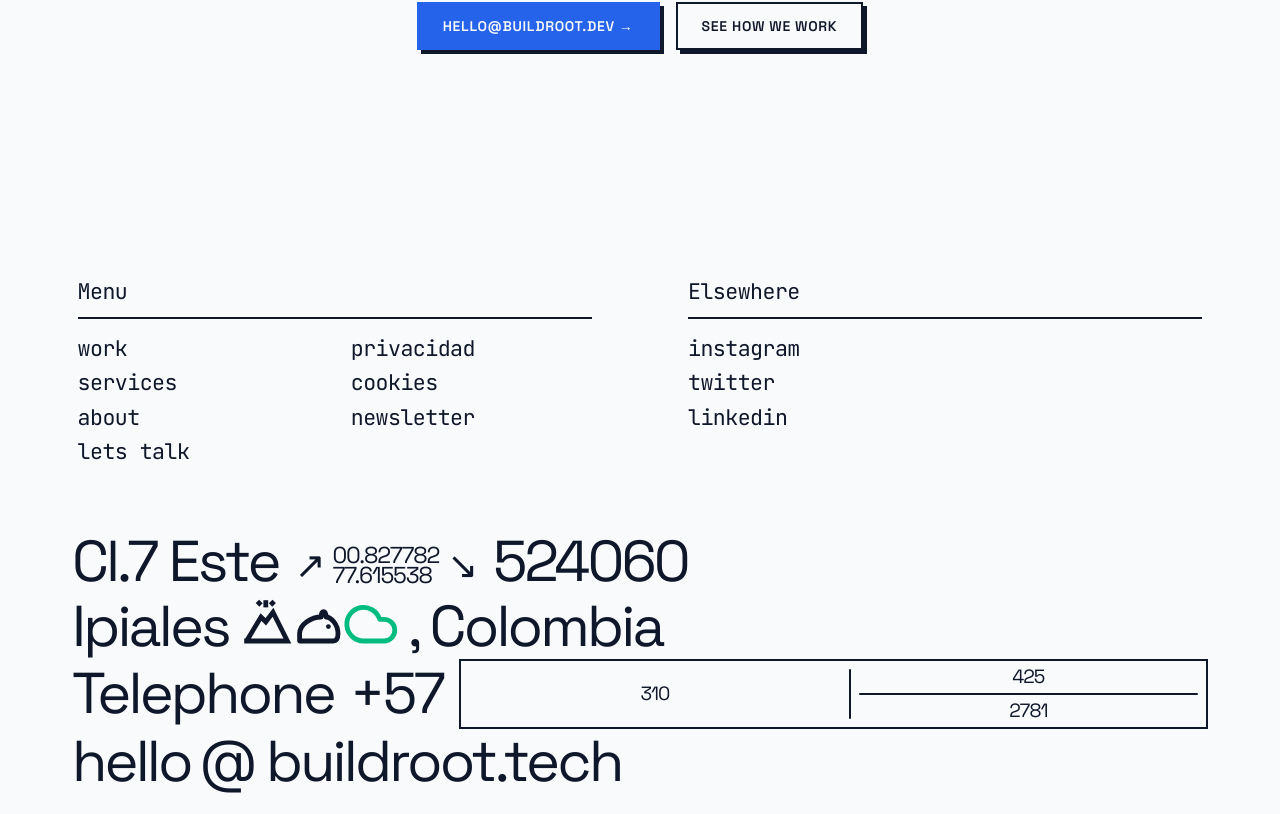
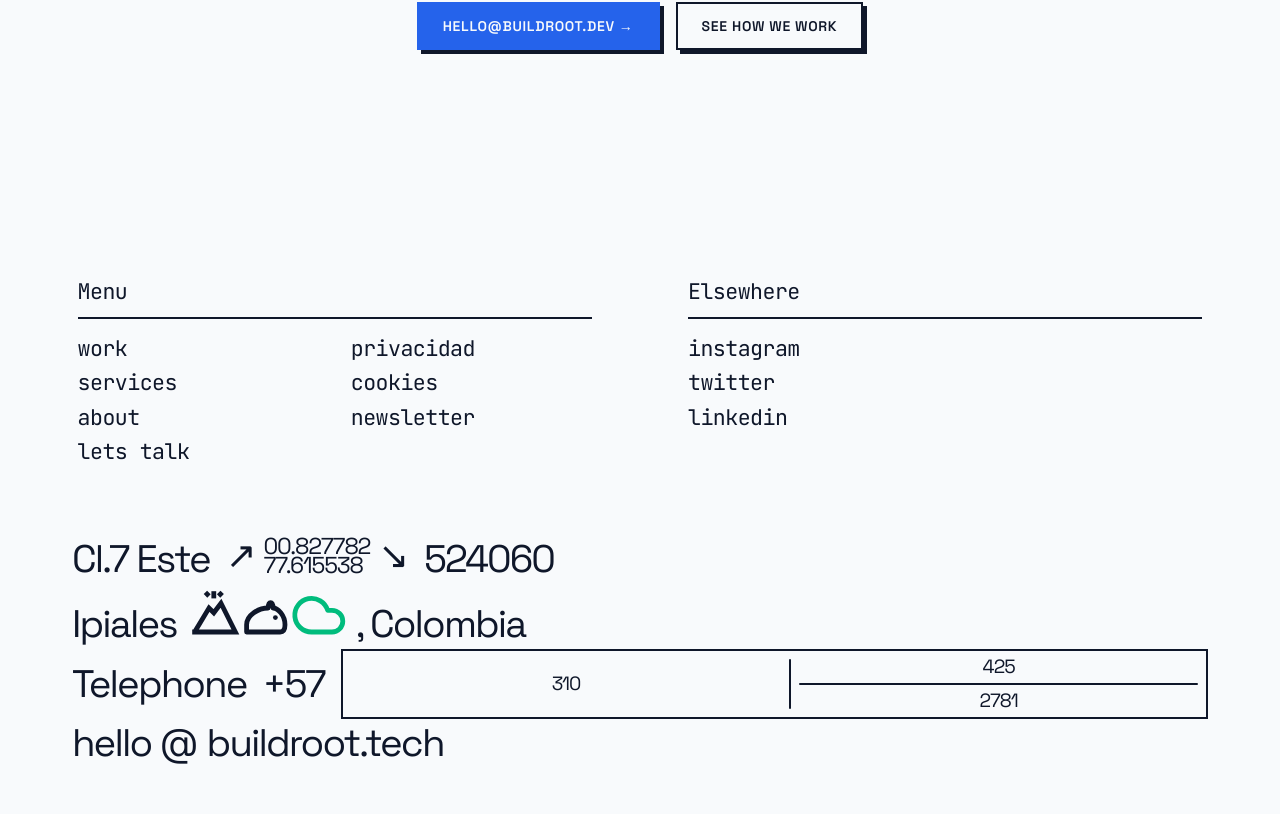
Before and after one commit to buildroot-tech/front-buildroot, a Next.js app: page / in a window 1280 px wide. Shown: the part 4525-5339 px from the top of the page. After the commit the page ends 5313 px from the top, so only its background shows below. Built offline with nearby package versions, Linux system fonts and the light colour scheme.

Commit message:
style(footer): reduce contact text size from 4.5vw to 3vw clamp

```diff
--- a/components/layout/Footer.tsx
+++ b/components/layout/Footer.tsx
@@ -170,7 +170,7 @@ export function Footer(): React.ReactElement {
 
               {/* Row 1: Location */}
               <div className="flex items-end justify-start w-full px-2 py-[clamp(0.1rem,0.3vw,0.4rem)] gap-2 md:gap-4">
-                <span className="font-display font-normal text-[var(--text-primary)] text-[clamp(2.5rem,4.5vw,6rem)] capitalize leading-[0.85] tracking-tighter whitespace-nowrap">
+                <span className="font-display font-normal text-[var(--text-primary)] text-[clamp(1.8rem,3vw,4rem)] capitalize leading-[0.85] tracking-tighter whitespace-nowrap">
                   {contactInfo.address}
                 </span>
 
@@ -183,14 +183,14 @@ export function Footer(): React.ReactElement {
                   <span className="text-[1.6em] leading-none font-normal">↘</span>
                 </div>
 
-                <span className="font-display font-normal text-[var(--text-primary)] text-[clamp(2.5rem,4.5vw,6rem)] capitalize leading-[0.85] tracking-tighter whitespace-nowrap">
+                <span className="font-display font-normal text-[var(--text-primary)] text-[clamp(1.8rem,3vw,4rem)] capitalize leading-[0.85] tracking-tighter whitespace-nowrap">
                   {contactInfo.zip}
                 </span>
               </div>
 
               {/* Row 2: City */}
               <div className="flex items-end justify-start gap-1 md:gap-2 w-full px-2 py-[clamp(0.1rem,0.3vw,0.4rem)]">
-                <span className="font-display font-normal text-[var(--text-primary)] text-[clamp(2.5rem,4.5vw,6rem)] capitalize leading-[0.85] tracking-tighter whitespace-nowrap">
+                <span className="font-display font-normal text-[var(--text-primary)] text-[clamp(1.8rem,3vw,4rem)] capitalize leading-[0.85] tracking-tighter whitespace-nowrap">
                   {contactInfo.city}
                 </span>
 
@@ -210,7 +210,7 @@ export function Footer(): React.ReactElement {
                   </svg>
                 </div>
 
-                <span className="font-display font-normal text-[var(--text-primary)] text-[clamp(2.5rem,4.5vw,6rem)] capitalize leading-[0.85] tracking-tighter whitespace-nowrap">
+                <span className="font-display font-normal text-[var(--text-primary)] text-[clamp(1.8rem,3vw,4rem)] capitalize leading-[0.85] tracking-tighter whitespace-nowrap">
                   {contactInfo.country}
                 </span>
               </div>
@@ -218,10 +218,10 @@ export function Footer(): React.ReactElement {
               {/* Row 3: Telephone and Grid */}
               <div className="flex items-center justify-start w-full px-2 py-[clamp(0.1rem,0.3vw,0.4rem)] gap-2 md:gap-4">
                 <div className="flex items-center gap-2 md:gap-4 shrink-0">
-                  <span className="font-display font-normal text-[var(--text-primary)] text-[clamp(2.5rem,4.5vw,6rem)] leading-[0.85] capitalize tracking-tighter">
+                  <span className="font-display font-normal text-[var(--text-primary)] text-[clamp(1.8rem,3vw,4rem)] leading-[0.85] capitalize tracking-tighter">
                     Telephone
                   </span>
-                  <span className="font-display font-normal text-[var(--text-primary)] text-[clamp(2.5rem,4.5vw,6rem)] leading-[0.85] tracking-tighter">
+                  <span className="font-display font-normal text-[var(--text-primary)] text-[clamp(1.8rem,3vw,4rem)] leading-[0.85] tracking-tighter">
                     +57
                   </span>
                 </div>
@@ -255,13 +255,13 @@ export function Footer(): React.ReactElement {
               {/* Row 4: Email */}
               <div className="group flex items-center justify-start w-full px-2 py-[clamp(0.1rem,0.3vw,0.4rem)] bg-[var(--bg-primary)] hover:bg-[var(--text-primary)] transition-colors duration-300">
                 <a href={`mailto:${contactInfo.email}`} className="flex items-center justify-start gap-1 md:gap-2 w-full">
-                  <span className="font-display font-normal text-[var(--text-primary)] text-[clamp(2.5rem,4.5vw,6rem)] leading-[0.85] tracking-tighter group-hover:text-[var(--bg-primary)] transition-colors duration-300 lowercase">
+                  <span className="font-display font-normal text-[var(--text-primary)] text-[clamp(1.8rem,3vw,4rem)] leading-[0.85] tracking-tighter group-hover:text-[var(--bg-primary)] transition-colors duration-300 lowercase">
                     {contactInfo.email.split("@")[0]}
                   </span>
-                  <span className="font-display text-[clamp(2.5rem,4.5vw,6rem)] leading-[0.85] text-[var(--text-primary)] font-normal z-10 group-hover:scale-110 transition-transform duration-300">
+                  <span className="font-display text-[clamp(1.8rem,3vw,4rem)] leading-[0.85] text-[var(--text-primary)] font-normal z-10 group-hover:scale-110 transition-transform duration-300">
                     @
                   </span>
-                  <span className="font-display font-normal text-[var(--text-primary)] text-[clamp(2.5rem,4.5vw,6rem)] leading-[0.85] tracking-tighter group-hover:text-[var(--bg-primary)] transition-colors duration-300 lowercase">
+                  <span className="font-display font-normal text-[var(--text-primary)] text-[clamp(1.8rem,3vw,4rem)] leading-[0.85] tracking-tighter group-hover:text-[var(--bg-primary)] transition-colors duration-300 lowercase">
                     {contactInfo.email.split("@")[1]}
                   </span>
                 </a>
```
